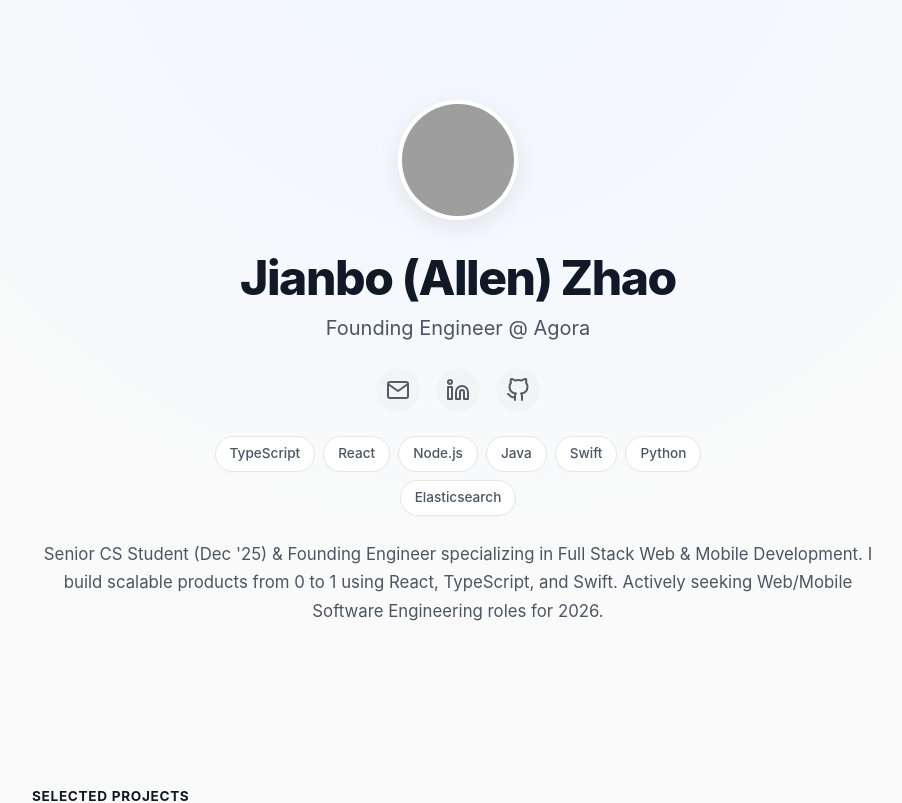
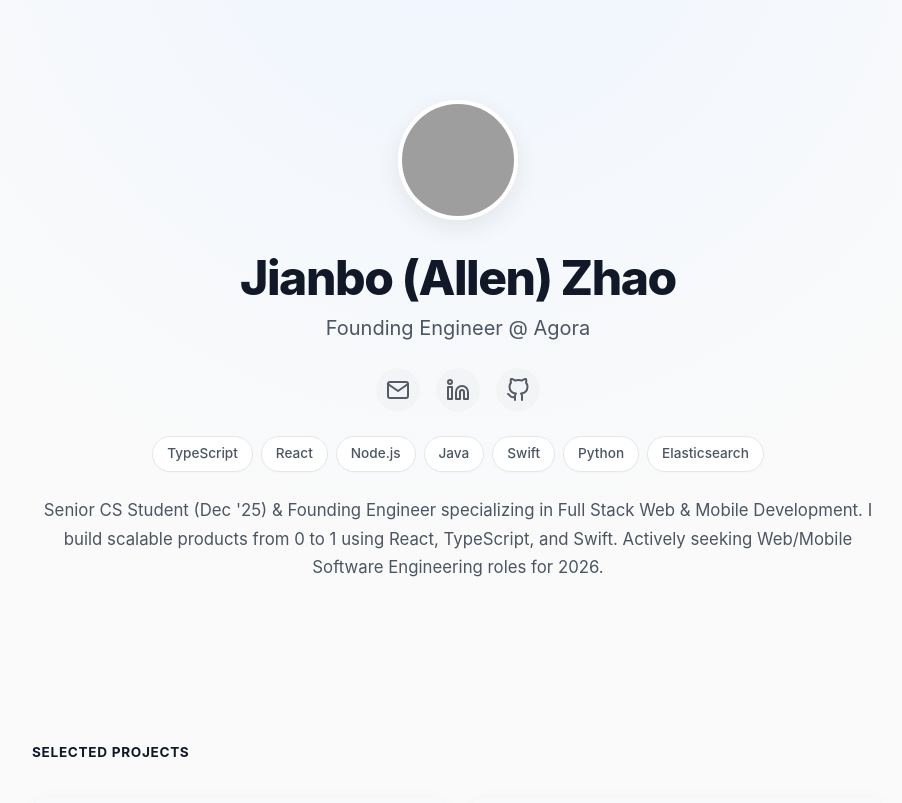
Before and after one commit to jianbo-zhao1/jianbo-zhao1.github.io, a React (Vite) app: page / in a window 1280 px wide. Shown: the top 803 px of the page, without its empty margins (182-1084 px from the left). Built offline with nearby package versions, Linux system fonts and the light colour scheme; grey boxes are pictures that could not be loaded.

Commit message:
Update skills layout

```diff
--- a/src/App.css
+++ b/src/App.css
@@ -200,7 +200,7 @@ body {
   justify-content: center;
   flex-wrap: wrap;
   gap: 8px;
-  max-width: 500px;
+  max-width: 880px;
   margin: 0 auto;
 }
 
```
Also changed, not shown: 1 other file (tests, documents, lock files or other folders).
